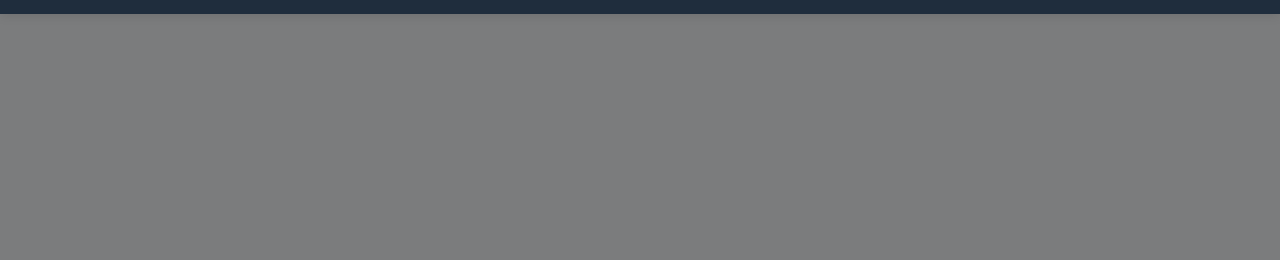
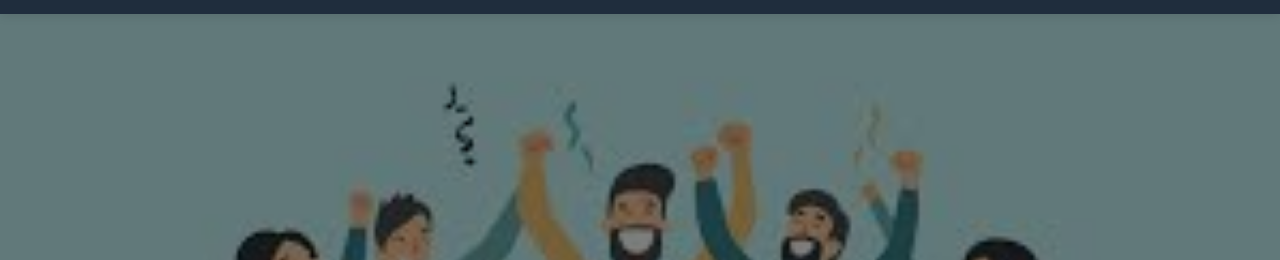
Before and after one commit to nukemastah/I-Home, a plain HTML site: page index.html in a window 1280 px wide. Shown: the part 72-332 px from the top of the page. Drawn offline with nearby package versions, Linux system fonts and the light colour scheme; the site is published under a folder, as on GitHub Pages, so addresses that start at the root find nothing.

Commit message:
css final

```diff
--- a/css/style.css
+++ b/css/style.css
@@ -83,7 +83,7 @@ section {
   justify-content: center;
   align-items: center;
   text-align: center;
-  background-image: url('/images/background.jpeg');
+  background-image: url('../images/background.jpeg');
   background-size: cover;
   background-position: center;
   position: relative;
```
